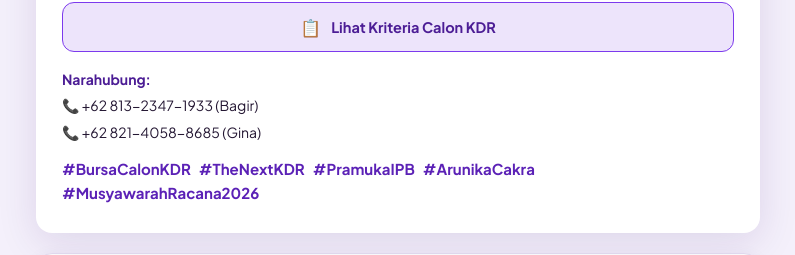
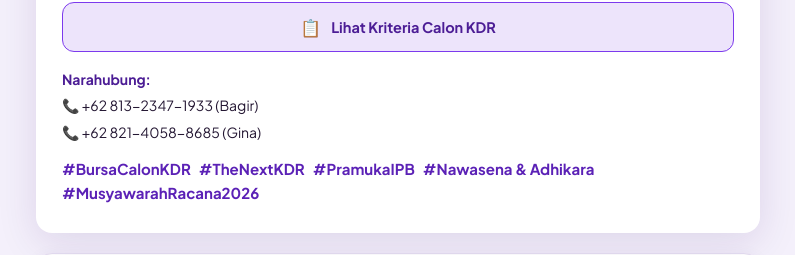
Before and after one commit to bagirshahab/bursa, a website: page index.html in a window 1280 px wide. Shown: the part 782-1037 px from the top of the page, without its empty margins (242-1037 px from the left). Drawn offline with Linux system fonts and the light colour scheme.

Commit message:
Update index.html

```diff
--- a/index.html
+++ b/index.html
@@ -56,7 +56,7 @@
           <span>📞 +62 813-2347-1933 (Bagir)</span>
           <span>📞 +62 821-4058-8685 (Gina)</span>
         </div>
-        <p class="hashtags">#BursaCalonKDR &nbsp; #TheNextKDR &nbsp; #PramukaIPB &nbsp; #ArunikaCakra &nbsp; #MusyawarahRacana2026</p>
+        <p class="hashtags">#BursaCalonKDR &nbsp; #TheNextKDR &nbsp; #PramukaIPB &nbsp; #Nawasena & Adhikara &nbsp; #MusyawarahRacana2026</p>
       </section>
 
       <form id="bursa-form" novalidate>
```
